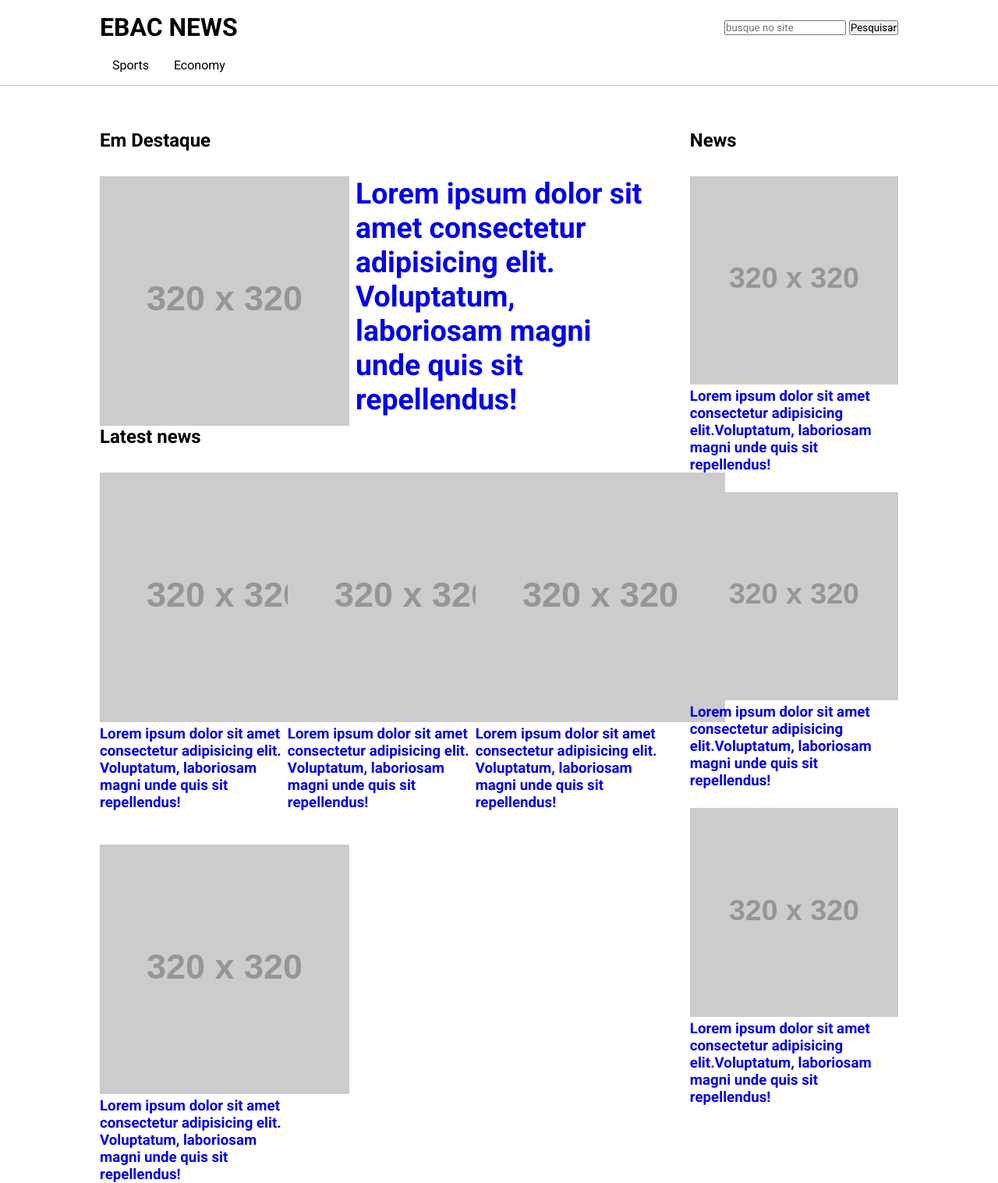
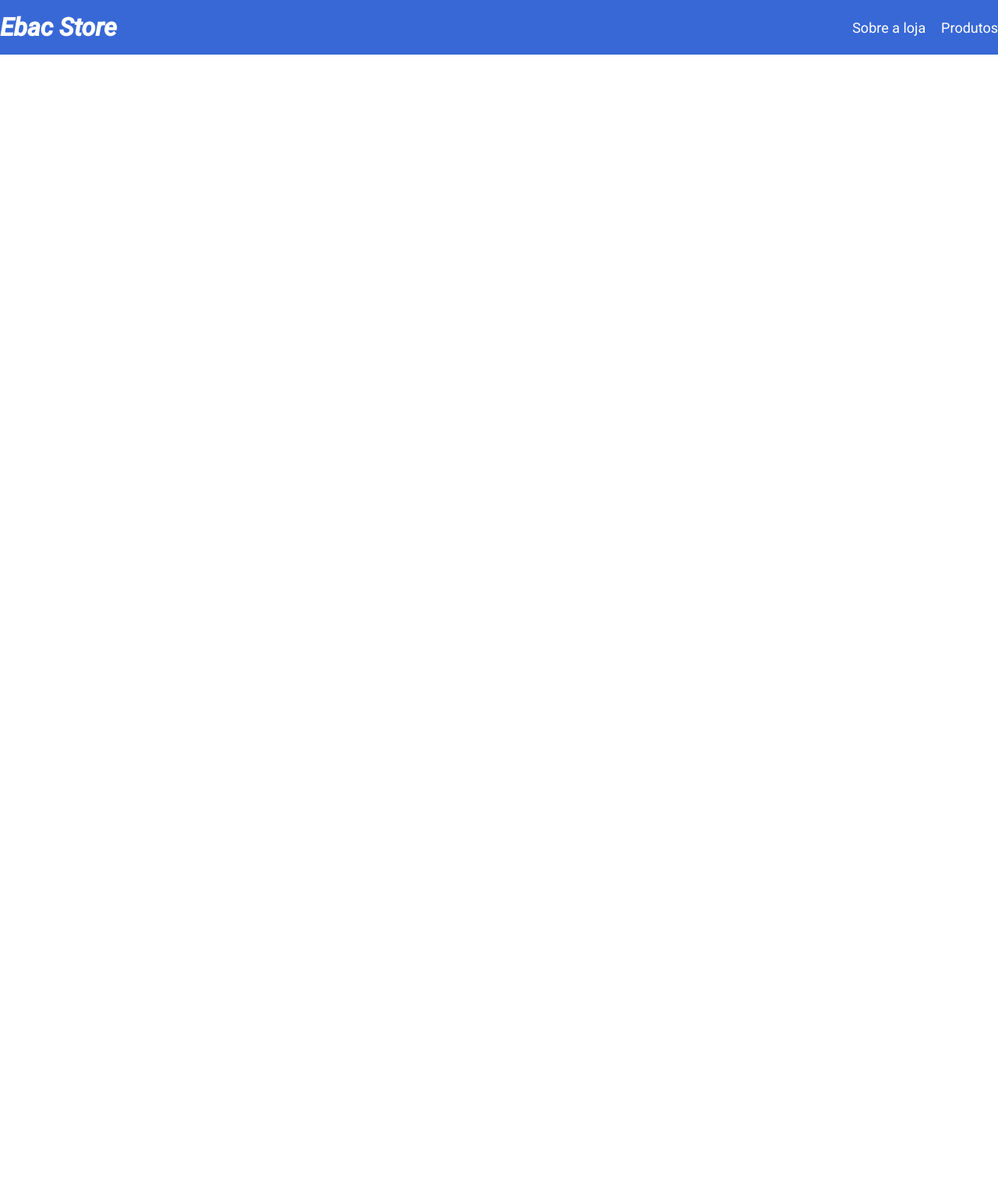
Before and after one commit to cesarsantos96/ResponsiveCSSFundamentals, a plain HTML site: page index.html in a window 1280 px wide. Shown: the whole page at 78% size. After the commit the page ends 800 px from the top, so only its background shows below. Drawn offline with Linux system fonts and the light colour scheme; placeholder pictures from the web are drawn by us.

Commit message:
first commit Atividade

```diff
--- a/index.html
+++ b/index.html
@@ -1,124 +1,30 @@
 <!DOCTYPE html>
-<html lang="pt-BR">
+<html lang="en">
 <head>
     <meta charset="UTF-8">
-    <meta http-equiv="X-UA-Compatible" content="IE=edge">
-    <meta name="viewport" content="width=device-width, initial-scale=1.0, user-scalable=yes">
+    <meta name="viewport" content="width=device-width, initial-scale=1.0">
+    <link rel="stylesheet" href="./main1.css">
     <link rel="preconnect" href="https://fonts.googleapis.com">
     <link rel="preconnect" href="https://fonts.gstatic.com" crossorigin>
-    <link href="https://fonts.googleapis.com/css2?family=Noto+Sans:wght@200;300;400;600&family=Roboto:wght@400;700&display=swap" rel="stylesheet">
-    <title>Portal de Notícias</title>
-    <link rel="stylesheet" href="main1.css">
+    <link href="https://fonts.googleapis.com/css2?family=Roboto:ital,wght@0,100;0,400;1,500&display=swap" rel="stylesheet">
+    <link rel="preconnect" href="https://fonts.googleapis.com">
+    <link rel="preconnect" href="https://fonts.gstatic.com" crossorigin>
+    <link href="https://fonts.googleapis.com/css2?family=Roboto:ital@1&display=swap" rel="stylesheet">
+    <title>EBAC STORE</title>
 </head>
 <body>
     <header>
-    <div class="container">
-        <h1>EBAC NEWS</h1>
-        <form>
-            <input type="search" placeholder="busque no site">
-            <button type="submit">Pesquisar</button>
-        </form>
-    </div>
-    <nav class="container">
-        <ul class="menu">
-            <li>
-                Sports
-               <ul class="submenu">
-                <li>
-                    <a href="#">Soccer</a>
-                </li>
-                <li>
-                    <a href="#">NBA</a>
-                </li>
-                <li>
-                    <a href="#">NFL</a>
-                </li>
-
-               </ul>
-            </li>
-            <li>Economy
-                <ul class="submenu">
-                    <li>
-                        <a href="#">Markets</a>
-                    </li>
-                    <li>
-                        <a href="#">Personal Finance</a>
-                    </li>
-                    <li>
-                        <a href="#">Tech</a>
-                    </li>
+        <div class="container">
+            <h1>Ebac Store</h1>
+            <nav>
+                <ul>
+                    <li><a href="about">Sobre a loja</a></li>
+                    <li><a href="#">Produtos</a></li>
                 </ul>
-            </li>
-        </ul>
-        <div class="clear"></div>
-    </nav>
+            </nav>
+        </div>
     </header>
-    <div class="container conteudo">
-        <main>
-            <section class="destaque">
-                <h2>Em Destaque</h2>
-                <article class="noticia">
-                    <a href="#">
-                        <img src="https://via.placeholder.com/320x320" alt="">
-                        <h3>Lorem ipsum dolor sit amet consectetur adipisicing elit. Voluptatum, laboriosam magni unde quis sit repellendus!</h3>
-                    </a>
-                </article>
-            </section>
-            <section >
-                <h2>Latest news</h2>
-                <div class="noticias">
-                    <article class="noticia">
-                    <a href="#">
-                        <img src="https://via.placeholder.com/320x320" alt="">
-                        <h3>Lorem ipsum dolor sit amet consectetur adipisicing elit. Voluptatum, laboriosam magni unde quis sit repellendus!</h3>
-                    </a>
-                </article>
-                <article class="noticia">
-                    <a href="#">
-                        <img src="https://via.placeholder.com/320x320" alt="">
-                        <h3>Lorem ipsum dolor sit amet consectetur adipisicing elit. Voluptatum, laboriosam magni unde quis sit repellendus!</h3>
-                    </a>
-                </article>
-                <article class="noticia">
-                    <a href="#">
-                        <img src="https://via.placeholder.com/320x320" alt="">
-                        <h3>Lorem ipsum dolor sit amet consectetur adipisicing elit. Voluptatum, laboriosam magni unde quis sit repellendus!</h3>
-                    </a>
-                </article>
-                <article class="noticia">
-                    <a href="#">
-                        <img src="https://via.placeholder.com/320x320" alt="">
-                        <h3>Lorem ipsum dolor sit amet consectetur adipisicing elit. Voluptatum, laboriosam magni unde quis sit repellendus!</h3>
-                    </a>
-                </article>
-            </div>
-
-            </section>
-        </main>
-        <aside>
-            <section class="news">
-                <h2>News</h2>
-                <article class="noticia">
-                    <a href="#">
-                        <img src="https://via.placeholder.com/320x320" alt="">
-                        <h3>Lorem ipsum dolor sit amet consectetur adipisicing elit.Voluptatum, laboriosam magni unde quis sit repellendus!</h3>
-                    </a>
-                </article>
-                <article class="noticia">
-                    <a href="#">
-                        <img src="https://via.placeholder.com/320x320" alt="">
-                        <h3>Lorem ipsum dolor sit amet consectetur adipisicing elit.Voluptatum, laboriosam magni unde quis sit repellendus!</h3>
-                    </a>
-                </article>
-                <article class="noticia">
-                    <a href="#">
-                        <img src="https://via.placeholder.com/320x320" alt="">
-                        <h3>Lorem ipsum dolor sit amet consectetur adipisicing elit.Voluptatum, laboriosam magni unde quis sit repellendus!</h3>
-                    </a>
-                </article>
-            </section>
-        </aside>
-    </div>
-
+    <section id="about">
+        <div class="container">
 </body>
 </html>
--- a/main1.css
+++ b/main1.css
@@ -1,99 +1,52 @@
-    *{
-        box-sizing: border-box;
-        margin: 0;
-        padding: 0;
-        font-family: 'Roboto', sans-serif;
-    }
+* {
+    margin: 0;
+    padding: 0;
+    box-sizing: border-box;
+    font-family: 'Roboto', sans-serif;
+}
 
-    .container{
-        max-width: 1024px;
-        width: 100%;
-        margin: 0 auto;
-    }
+header,
+section h2,
+section h3,
+form button {
+    font-family: 'Roboto', sans-serif;
+    font-weight: normal;
+}
 
-    header .container{
-        display: flex;
-        justify-content: space-between;
-        align-items: center;
-    }
+body,
+input,
+textarea {
+    font-family: 'Roboto', sans-serif;
 
-    header {
-        padding: 16px 0 0 ;
-        border-bottom: 1px solid #ccc;
-        margin-bottom: 56px;
-    }
+}
 
-    .submenu{
-        display: none;
-        background-color: #fff;
-        position: absolute;
-        left: 0;
-        width: 300px;
-        top: 100%;
-    }
-    a    {
-        text-decoration: none;
-     }
+header {
+    padding: 16px 0;
+    background-color: #3868d6;
+    color: #fff;
+    font-style: italic;
+}
 
-    .menu > li{
-        float: left;
-        list-style: none;
-        padding: 16px;
-        border-top: 4px solid transparent;
-        position: relative;
-    }
+header nav li {
+    display: inline;
+    margin-left: 16px;
+    font-size: 18px;
+    font-style: normal;
+}
+header nav li a {
+    color: #fff;
+    text-decoration: none;
+}
 
-    .menu li:hover .submenu{
-        display: block;
-    }
+.container {
+    max-width: 1280px;
+    width: 100%;
+    margin: 0 auto;
+}
 
-    .menu li:hover {
-        border-color: blue;
-    }
-
-    .clear{
-        clear: both;
-    }
-
-    .submenu li{
-        display: block;
-        padding: 8px;
-    }
-
-    .conteudo{
-        display: grid;
-        grid-template-columns: 70% 30%;
-    }
-
-
-    .news img{
-        max-width: 100%;
-    }
-
-    .destaque .noticia a {
-        display: flex;
-        font-size: 2em;
-    }
-
-    .destaque .noticia img{
-        margin-right: 8px;
-    }
-
-    section h2{
-        margin-bottom: 32px;
-    }
-
-    aside{
-        padding-left: 40px;
-    }
-
-    aside .noticia{
-        margin-bottom: 24px;
-    }
-
-    .noticias{
-        display: grid;
-        grid-template-columns: repeat(3, 32.6%);
-        column-gap: 1%;
-        row-gap: 5%;
-    }
+header .container,
+section .container {
+    display: flex;
+    align-items: center;
+    justify-content: space-between;
+}
```
Also changed, not shown: img/shopping-cart.png (added).
